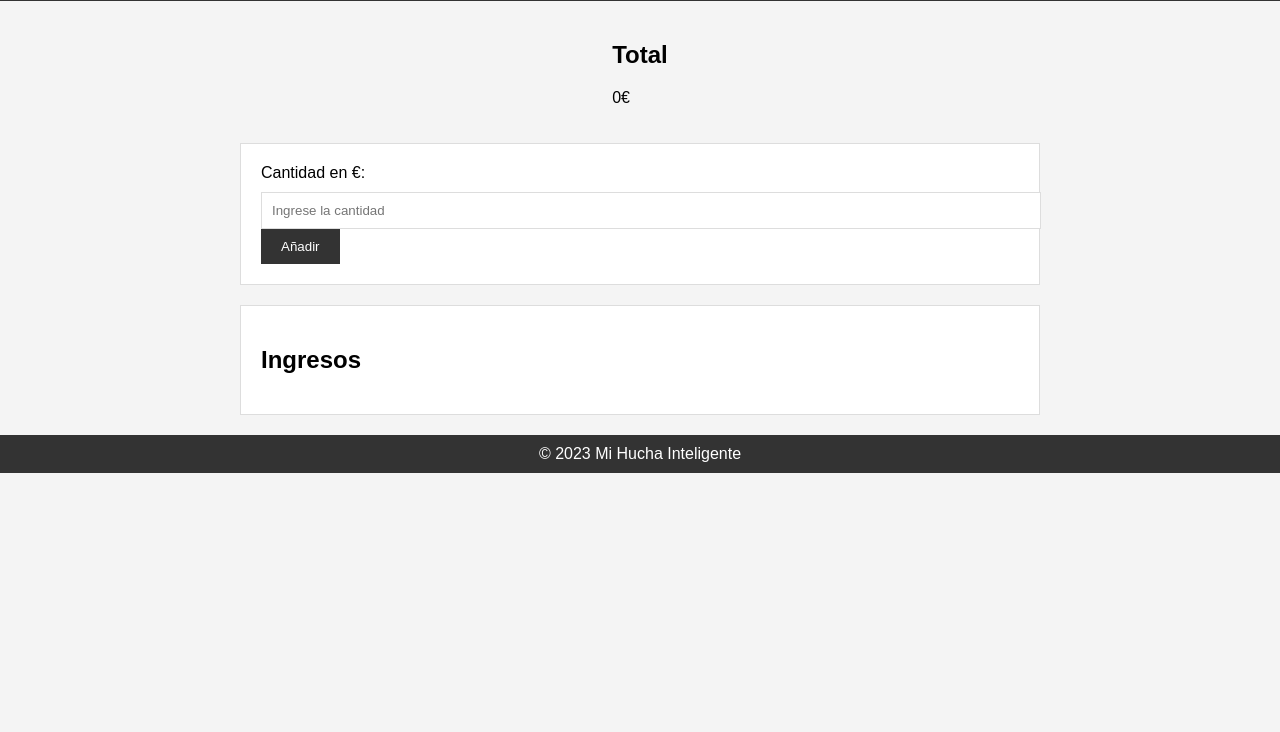
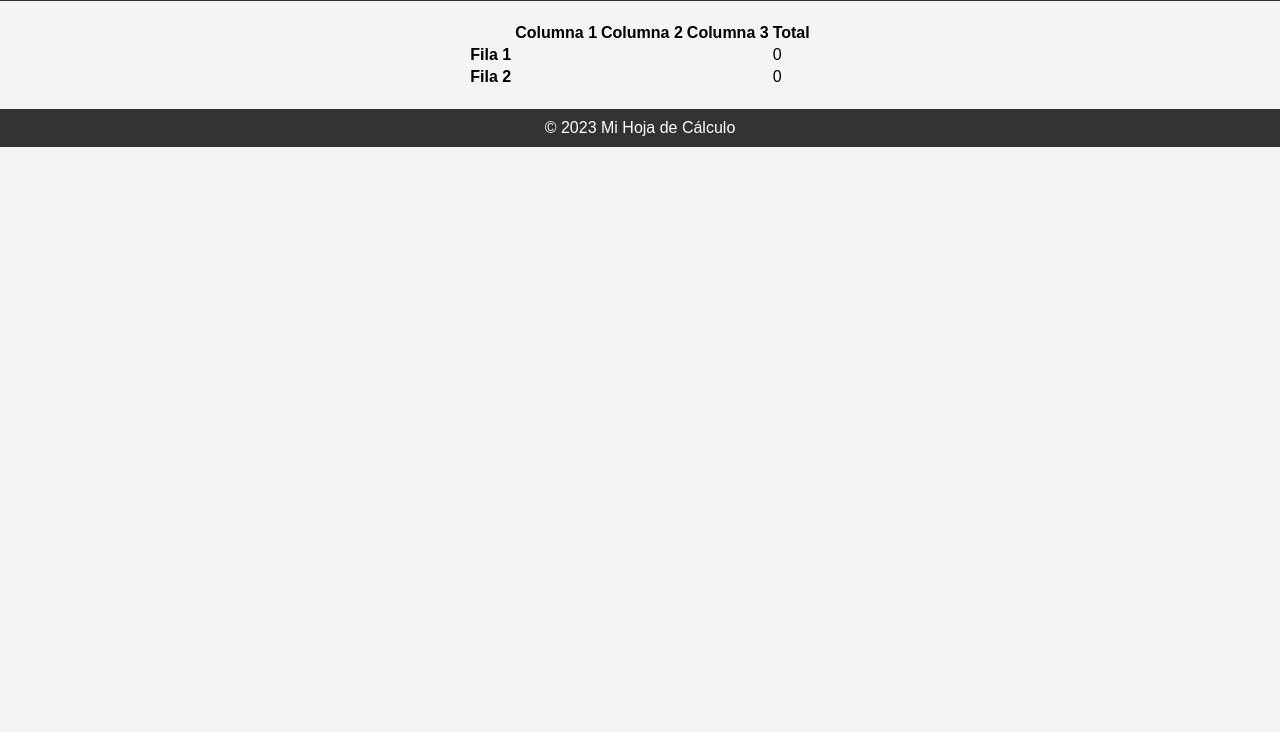
Before and after one commit to BlackMonkey0/BlackMonkey0.github.io, a plain HTML site: page index.html in a window 1280 px wide. Shown: the part 68-800 px from the top of the page. Drawn offline with Linux system fonts and the light colour scheme.

Commit message:
Update index.html

```diff
--- a/index.html
+++ b/index.html
@@ -4,31 +4,44 @@
     <meta charset="UTF-8">
     <meta name="viewport" content="width=device-width, initial-scale=1.0">
     <link rel="stylesheet" href="styles.css">
-    <title>Mi Hucha</title>
+    <title>Hoja de Cálculo</title>
 </head>
 <body>
     <header>
-        <h1>Mi Hucha Inteligente</h1>
+        <h1>Hoja de Cálculo</h1>
     </header>
     <main>
-        <section id="total">
-            <h2>Total</h2>
-            <p id="total-amount">0€</p>
-        </section>
-        <form id="transaction-form">
-            <label for="amount">Cantidad en €:</label>
-            <input type="number" id="amount" placeholder="Ingrese la cantidad">
-            <button type="submit">Añadir</button>
-        </form>
-        <section id="transactions">
-            <h2>Ingresos</h2>
-            <ul id="transaction-list">
-                <!-- Lista de ingresos -->
-            </ul>
-        </section>
+        <table id="spreadsheet">
+            <thead>
+                <tr>
+                    <th></th>
+                    <th>Columna 1</th>
+                    <th>Columna 2</th>
+                    <th>Columna 3</th>
+                    <th>Total</th>
+                </tr>
+            </thead>
+            <tbody>
+                <tr>
+                    <th>Fila 1</th>
+                    <td contenteditable="true"></td>
+                    <td contenteditable="true"></td>
+                    <td contenteditable="true"></td>
+                    <td id="total-1">0</td>
+                </tr>
+                <tr>
+                    <th>Fila 2</th>
+                    <td contenteditable="true"></td>
+                    <td contenteditable="true"></td>
+                    <td contenteditable="true"></td>
+                    <td id="total-2">0</td>
+                </tr>
+                <!-- Agrega más filas según sea necesario -->
+            </tbody>
+        </table>
     </main>
     <footer>
-        &copy; 2023 Mi Hucha Inteligente
+        &copy; 2023 Mi Hoja de Cálculo
     </footer>
     <script src="script.js"></script>
 </body>
```
